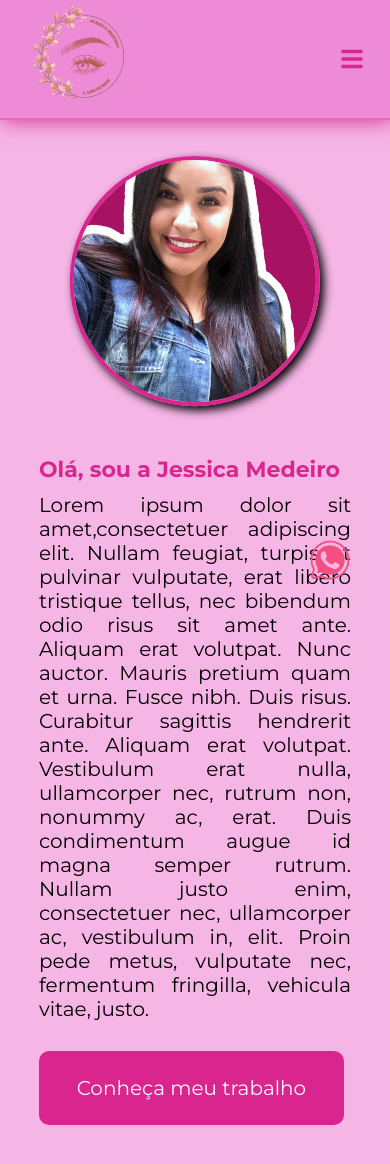
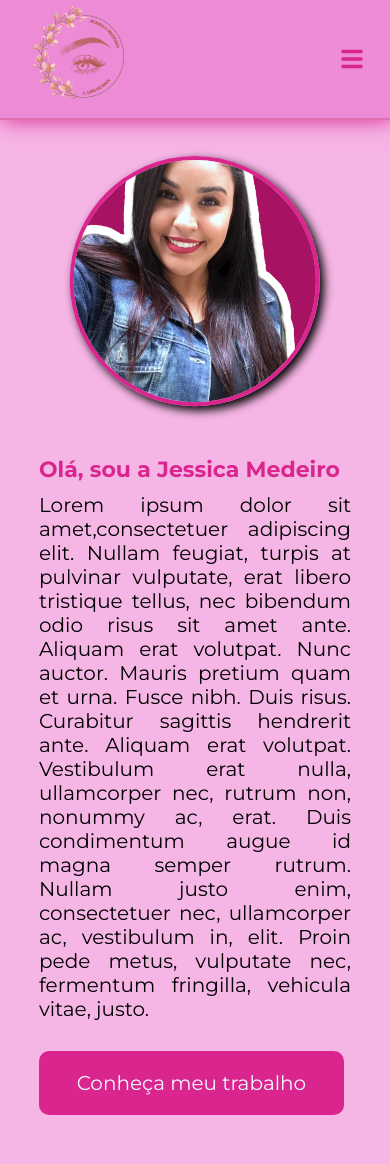
Before and after one commit to FilipemedeiroDev/landingpage-jessica, a Next.js app: page / in a window 390 px wide. Shown: the top 1164 px of the page. Built offline with nearby package versions, Linux system fonts and the light colour scheme.

Commit message:
responsividade pra tela 1366px criada

```diff
--- a/pages/index.js
+++ b/pages/index.js
@@ -32,11 +32,6 @@ export default function Home() {
           </div>
         </div>
       </div>
-      <Link href={'http://wa.me/5511947966822'} >
-        <a className={styles.iconWhats} target='_blank'>
-          <Image src={IconWhats} alt='icone whatsapp' />
-        </a>
-      </Link>
     </div >
   )
 }
--- a/pages/portifolio/index.js
+++ b/pages/portifolio/index.js
@@ -5,7 +5,6 @@ import VolumeBrasileiroImage from '../../public/images/volumebrasileiro1.jpg';
 import FioAFioImage from '../../public/images/fioafio.jpg';
 import LashLifting from '../../public/images/lashlifting.jpg';
 import Design from '../../public/images/design.jpg'
-import IconWhats from '../../public/icons/whats.png'
 
 
 export default function Portifólio() {
--- a/styles/Home.module.css
+++ b/styles/Home.module.css
@@ -20,7 +20,6 @@
     flex-direction: column;
     align-items: flex-start;
     justify-content: center;
-
     width: 100%;
     gap: 10px;
 }
@@ -42,7 +41,7 @@
     background-color: #da258e;
     color: aliceblue;
     width: 300px;
-    height: 50px;
+    height: 40px;
     padding: 12px;
     border-radius: 10px;
 
@@ -75,17 +74,6 @@
     transform: rotate(45deg);
 }
 
-.iconWhats {
-    width: 90px;
-
-    position: absolute;
-    bottom: 190px;
-    right: 150px;
-    cursor: pointer;
-
-    border-radius: 50%;
-}
-
 
 @media (max-width: 780px) {
 
@@ -112,11 +100,20 @@
         margin-bottom: 50px;
     }
 
-    .iconWhats {
-        width: 60px;
-        position: absolute;
-        right: 30px;
-        bottom: 250px;
-        padding: 10px;
+
+}
+
+@media (width: 1366px){
+    .content {
+        padding: 14% 8% 0 8%;
+        gap: 10%;
     }
+
+   .img {
+    width: 340px;
+   }
+
+   .button {
+        width: 280px
+   }
 }
--- a/styles/Portifolio.module.css
+++ b/styles/Portifolio.module.css
@@ -59,7 +59,7 @@
     background-color: #da258e;
     color: aliceblue;
     width: 300px;
-    height: 50px;
+    height: 40px;
     padding: 12px;
     border-radius: 10px;
 
@@ -108,3 +108,23 @@
         font-size: 22px;
     }
 }
+
+@media (width: 1366px){
+    .content {
+        padding: 16% 8% 2% 8%;
+        gap: 10%;
+    }
+
+    .img {
+        width: 340px;
+    }
+
+    .text {
+        font-size: 18px;
+    }
+
+    .button {
+        width: 280px;
+        margin-top: 120px;
+    }
+}
```
